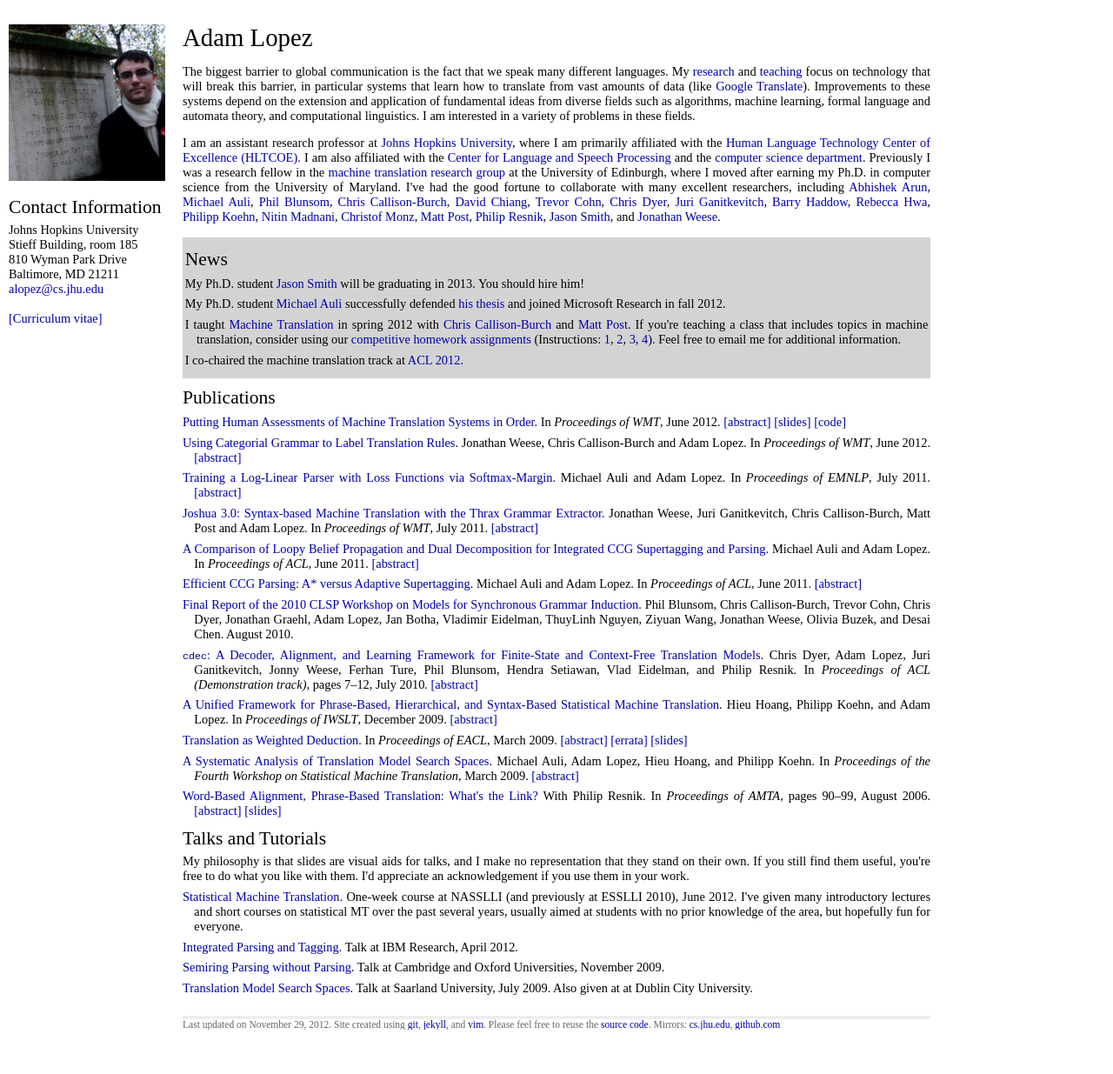
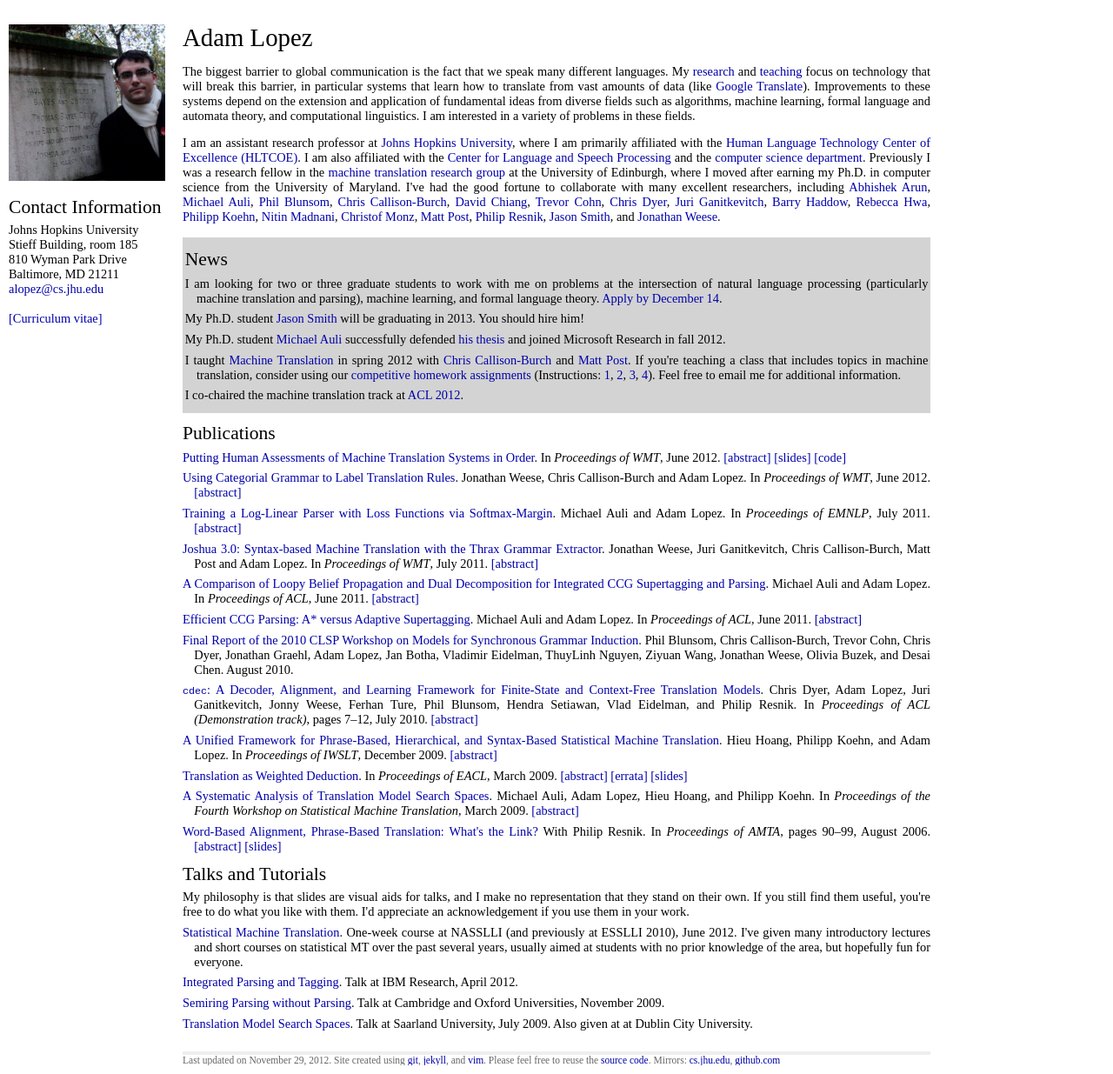
Before and after one commit to alopez/alopez.github.com, a Jekyll site: the page built from index.html, in a window 1280 px wide. Shown: the whole page at 87% size. Built offline with Jekyll 4.4.1, drawn with Linux system fonts in a browser that asks for light colours; before the commit the page ends 1194 px from its top, so only the background shows below that.

Commit message:
update news

```diff
--- a/index.html
+++ b/index.html
@@ -54,6 +54,11 @@ I've had the good fortune to collaborate with many excellent researchers, includ
 <div class="news">
 <h2>News</h2>
 <ul class="posts">
+  <li>I am looking for two or three graduate students to work with me on problems
+      at the intersection of natural language processing (particularly machine translation and parsing),
+      machine learning, and formal language theory.
+      <a href="http://eng.jhu.edu/wse/at-the-school/johns-hopkins-computer-science-phd-prog">
+      Apply by December 14</a>.
   <li>My Ph.D. student <a href="http://old-site.clsp.jhu.edu/~jrsmith/">Jason Smith</a> will be
       graduating in 2013. You should hire him!</li>
   <li>My Ph.D. student <a href="http://homepages.inf.ed.ac.uk/s0453934/">Michael Auli</a>
```
